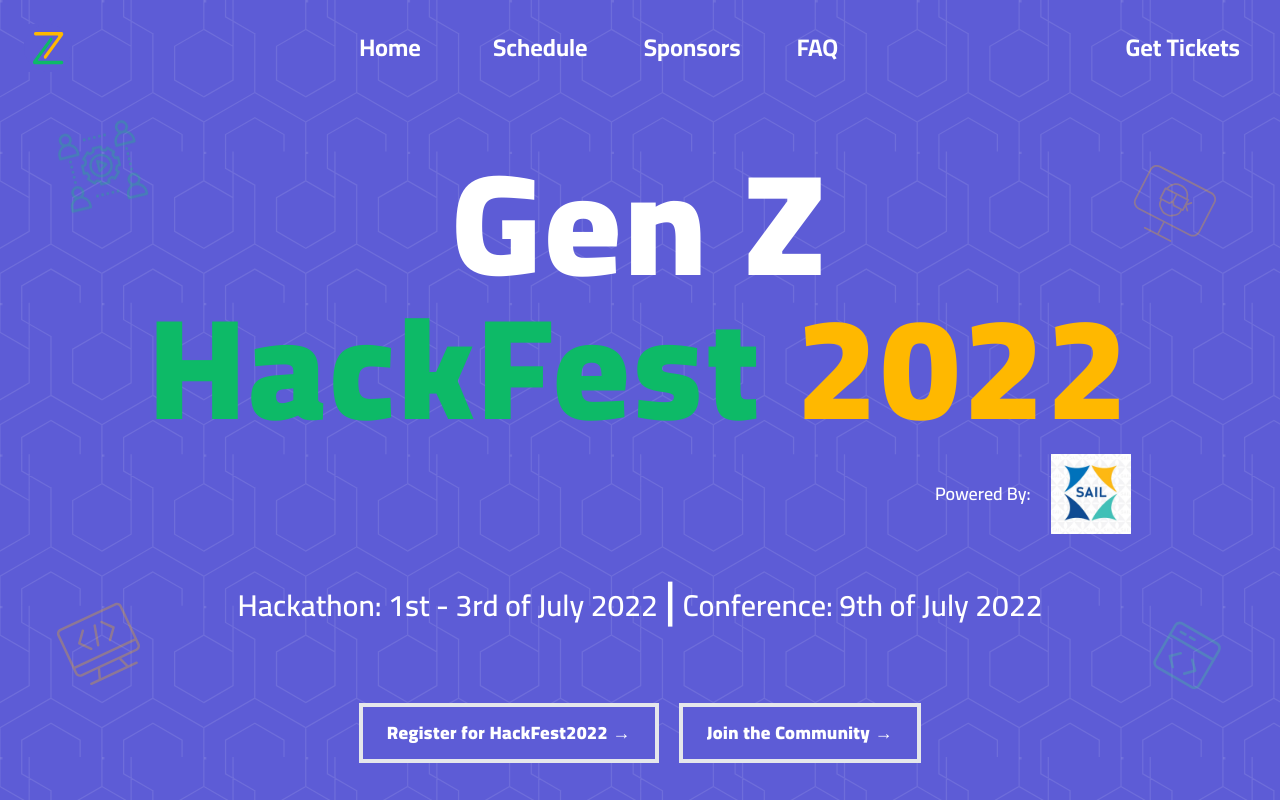
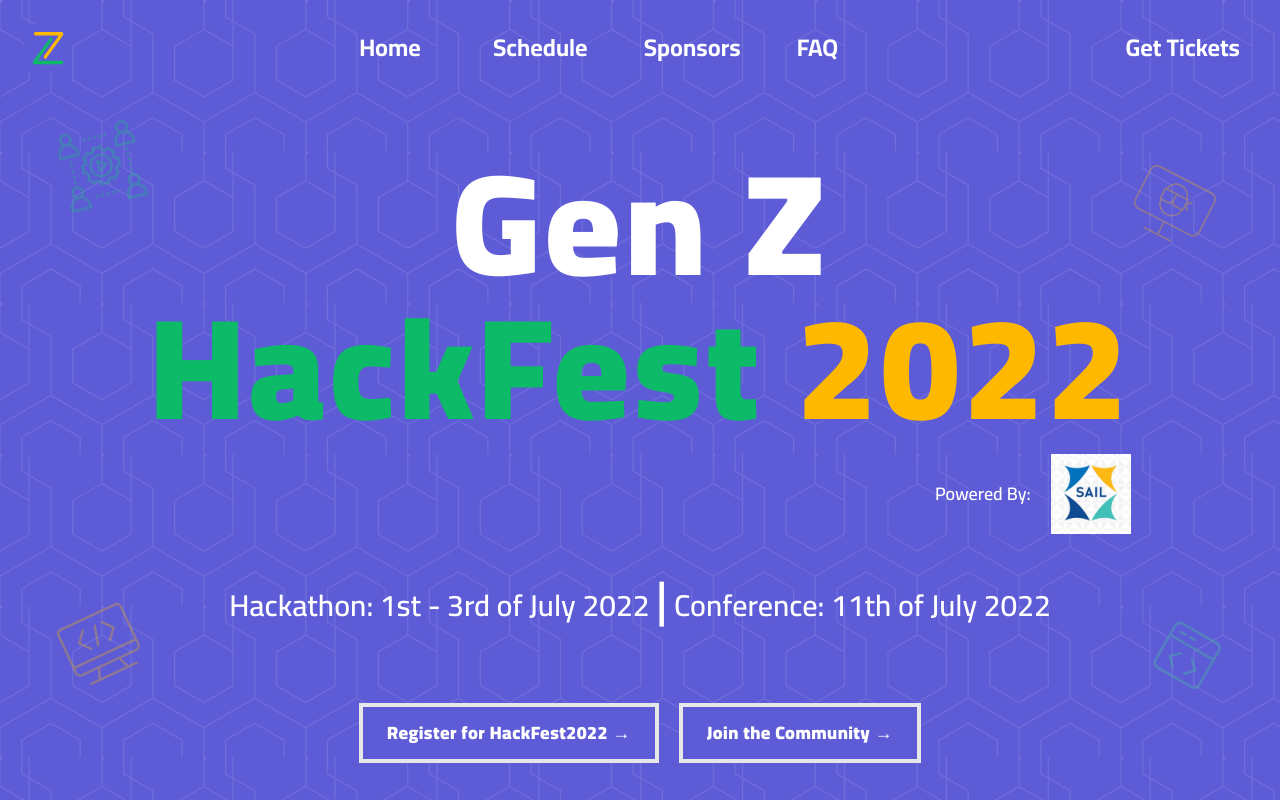
Before and after one commit to GenZtechies/gzt-hackfest, a Next.js app: page / in a window 1280 px wide. Shown: the top 802 px of the page. Built offline with nearby package versions, Linux system fonts and the light colour scheme.

Commit message:
chore: conference date update

```diff
--- a/data/faqs.ts
+++ b/data/faqs.ts
@@ -56,7 +56,7 @@ const faqs: any[] = [
     {
         type: "general",
         question: "When is the event?",
-        answer: "The three days virtual hackathon is from July 1 to July 3, 2022. The one day in-person conference is on July 9, 2022."
+        answer: "The three days virtual hackathon is from 1st — 3rd of July, 2022. The one day in-person conference is on the 11th of July, 2022."
     },
     {
         question: "I still have a question 🥲",
--- a/pages/index.tsx
+++ b/pages/index.tsx
@@ -55,7 +55,7 @@ const Home: NextPage = () => {
                                 |
                                 <br className="md:hidden" />
                             </span>{" "}
-                            Conference: 9th of July 2022
+                            Conference: 11th of July 2022
                         </p>
 
                         <div className="flex flex-col md:flex-row gap-5 justify-center my-10 py-10">
```
